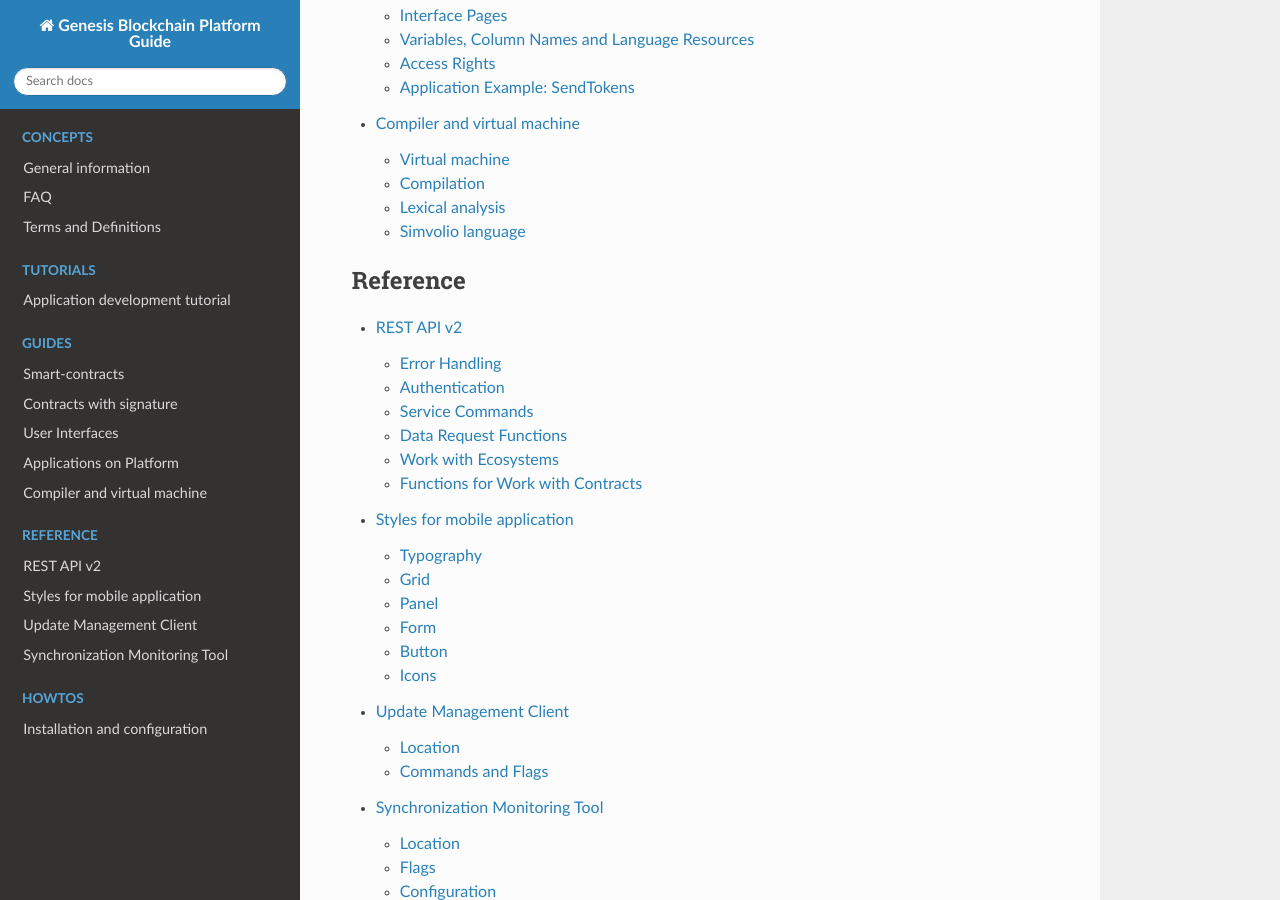
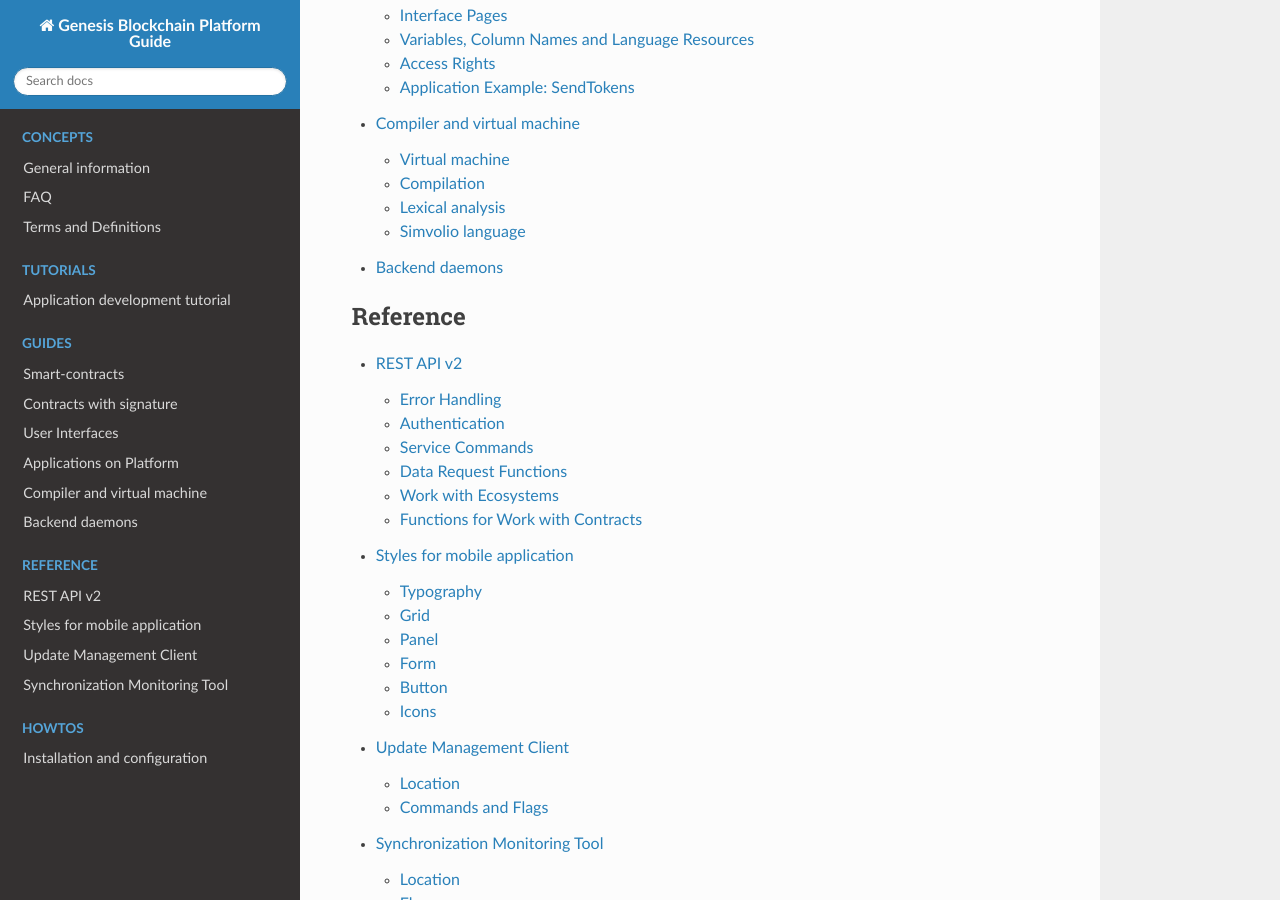
Before and after one commit to AplaProject/apla-docs-en, a Sphinx documentation site: the page built from source/index.rst, in a window 1280 px wide and 900 px high, scrolled down 2050 px. Built offline with Sphinx 7.4.7 and the Read the Docs theme 2.0.0, drawn with Linux system fonts in a browser that asks for light colours.

Commit message:
Topic stub

```diff
--- a/source/index.rst
+++ b/source/index.rst
@@ -64,6 +64,7 @@
    topics/templates2.rst
    topics/appexample.rst
    topics/vm.rst
+   topics/daemons.rst
 
 
 .. toctree::
--- /dev/null
+++ b/source/topics/daemons.rst
@@ -0,0 +1,2 @@
+Backend daemons
+###############
```
